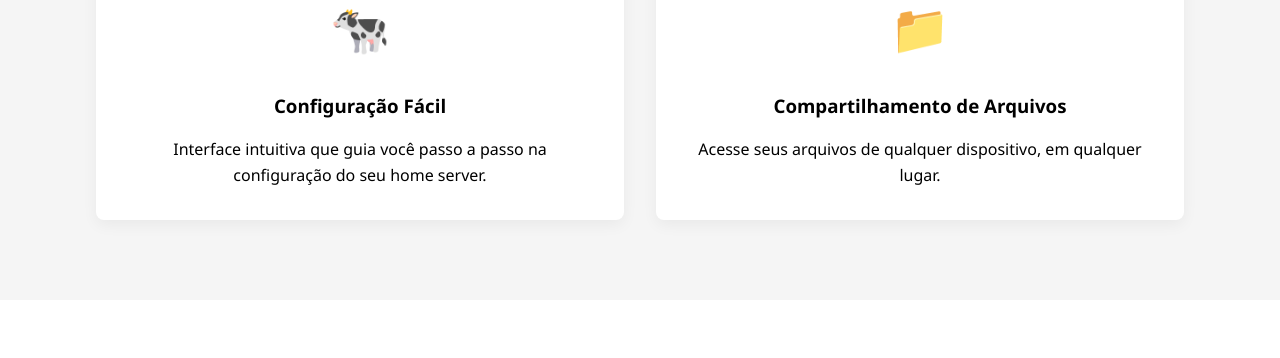
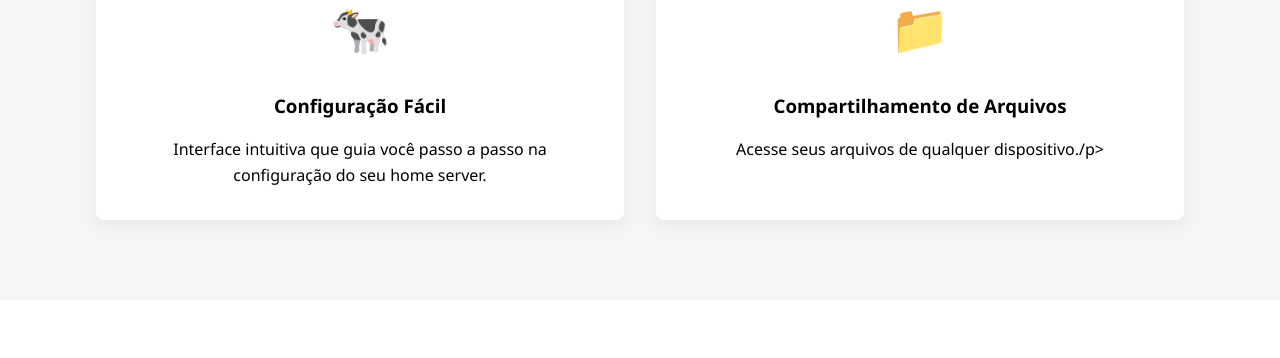
Before and after one commit to TechLabs-ux/moo-site, a plain HTML site: page index.html in a window 1280 px wide. Shown: the part 960-1318 px from the top of the page. Drawn offline with Linux system fonts and the light colour scheme.

Commit message:
Update index.html

```diff
--- a/index.html
+++ b/index.html
@@ -296,7 +296,7 @@
                 <div class="feature-card">
                     <div class="feature-icon">📁</div>
                     <h3>Compartilhamento de Arquivos</h3>
-                    <p>Acesse seus arquivos de qualquer dispositivo, em qualquer lugar.</p>
+                    <p>Acesse seus arquivos de qualquer dispositivo./p>
                 </div>
 
 
```
